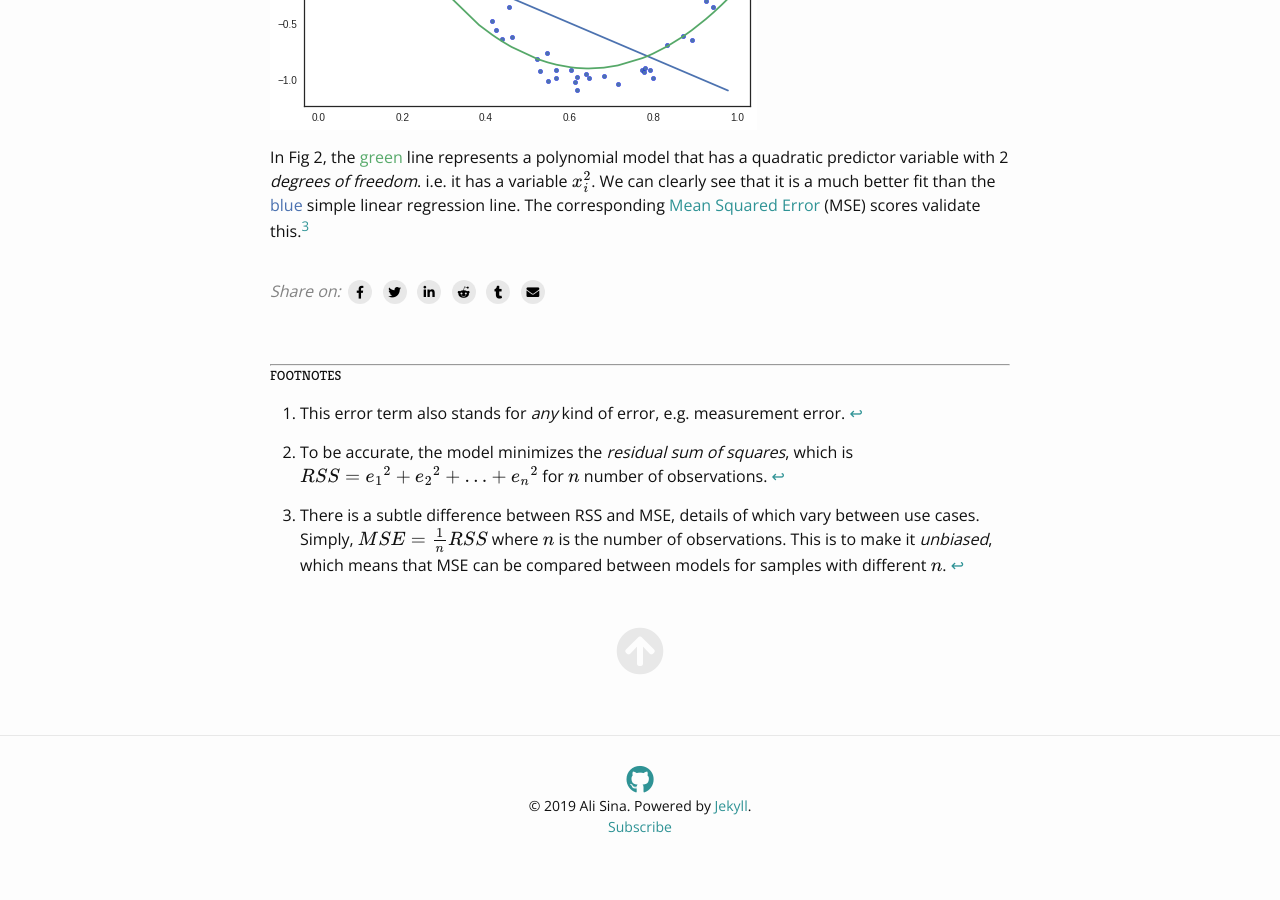
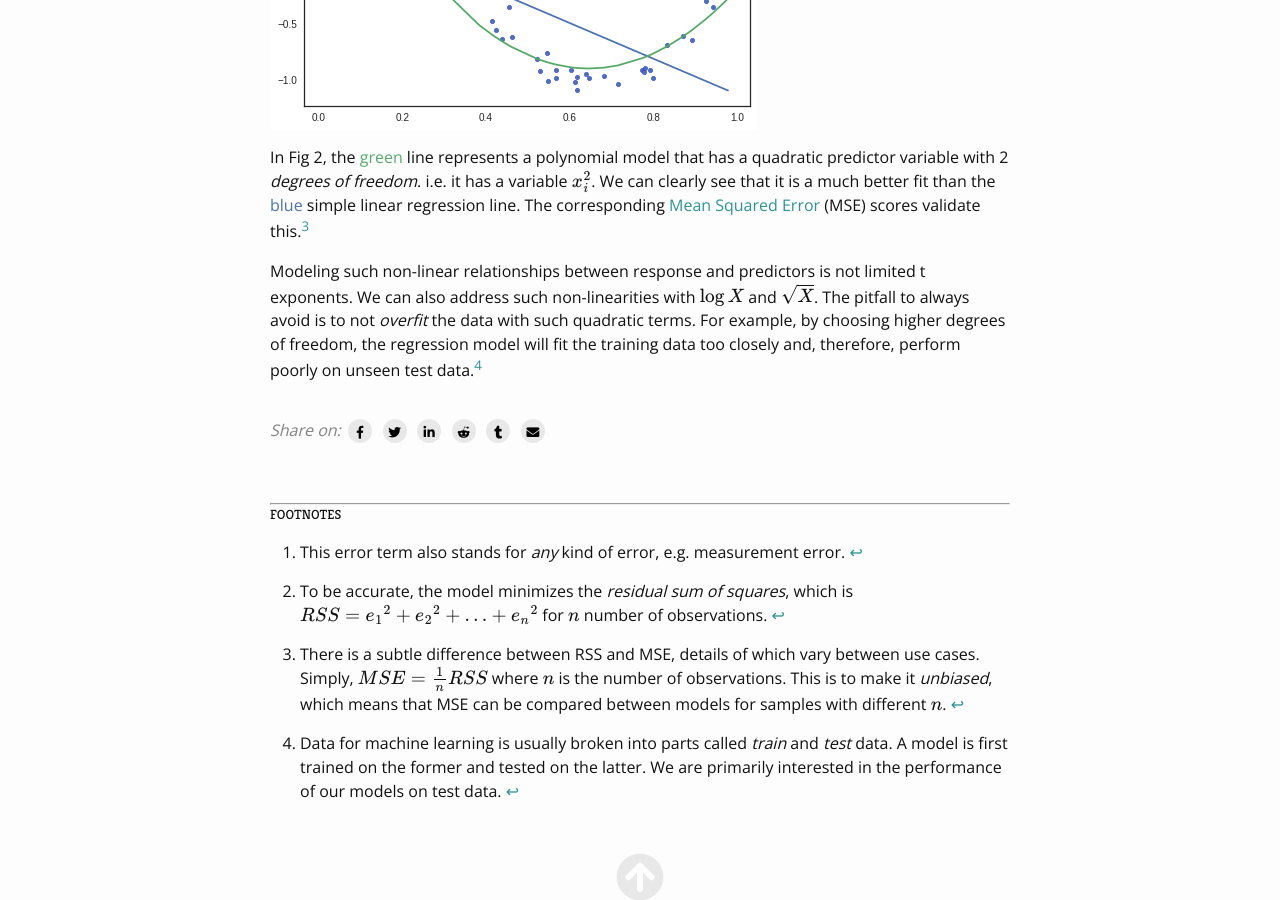
Before and after one commit to sinablk/sinablk.github.io, a Jekyll site: the page built from _posts/2019-02-05-linear-regression.markdown, in a window 1280 px wide and 900 px high, scrolled down 2381 px. Built offline with Jekyll 4.4.1, drawn with Linux system fonts in a browser that asks for light colours; nearby versions of some CDN libraries; formulas are drawn with MathJax 3; before the commit the page ends 3248 px from its top, so only the background shows below that.

Commit message:
Final fix

```diff
--- a/_posts/2019-02-05-linear-regression.markdown
+++ b/_posts/2019-02-05-linear-regression.markdown
@@ -57,6 +57,8 @@ What if the variables in the model have *non-linear* effects on the response? Th
 
 In Fig 2, the <span style="color:#58aa6b">green</span> line represents a polynomial model that has a quadratic predictor variable with 2 *degrees of freedom*. i.e. it has a variable $x_i^2$. We can clearly see that it is a much better fit than the <span style="color:#4c72b0">blue</span> simple linear regression line. The corresponding [Mean Squared Error](https://en.wikipedia.org/wiki/Mean_squared_error#Regression) (MSE) scores validate this.[^3]
 
+Modeling such non-linear relationships between response and predictors is not limited t exponents. We can also address such non-linearities with $\log{X}$ and $\sqrt{X}$. The pitfall to always avoid is to not *overfit* the data with such quadratic terms. For example, by choosing higher degrees of freedom, the regression model will fit the training data too closely and, therefore, perform poorly on unseen test data.[^4]
+
 {% include socialsharing.html %}
 
 * * *
@@ -66,3 +68,4 @@ In Fig 2, the <span style="color:#58aa6b">green</span> line represents a polynom
 [^1]: This error term also stands for *any* kind of error, e.g. measurement error.
 [^2]: To be accurate, the model minimizes the *residual sum of squares*, which is $RSS = {e_1}^2 + {e_2}^2 + ... + {e_n}^2$ for $n$ number of observations.
 [^3]: There is a subtle difference between RSS and MSE, details of which vary between use cases. Simply, $MSE = \frac{1}{n} RSS$ where $n$ is the number of observations. This is to make it *unbiased*, which means that MSE can be compared between models for samples with different $n$.
+[^4]: Data for machine learning is usually broken into parts called *train* and *test* data. A model is first trained on the former and tested on the latter. We are primarily interested in the performance of our models on test data.
```
